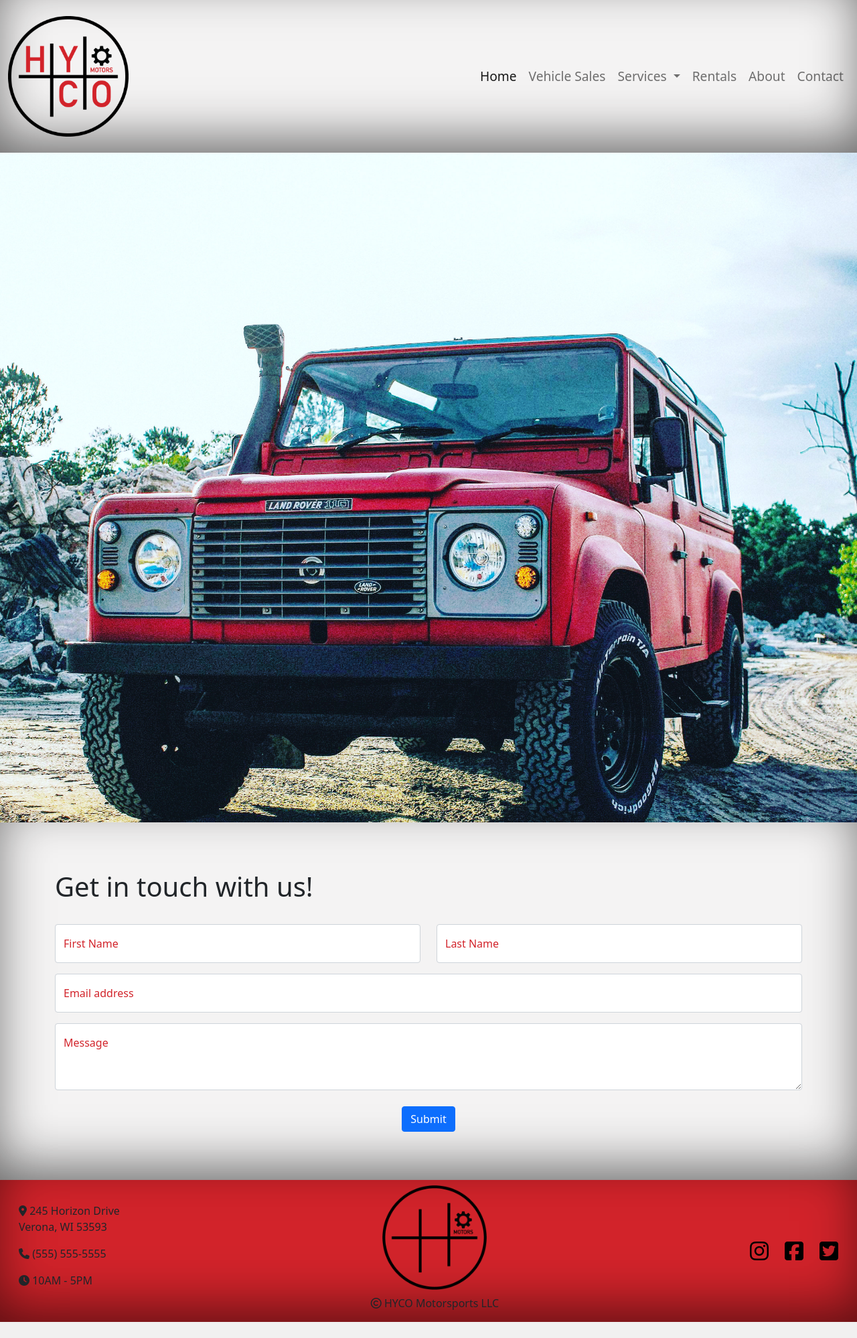
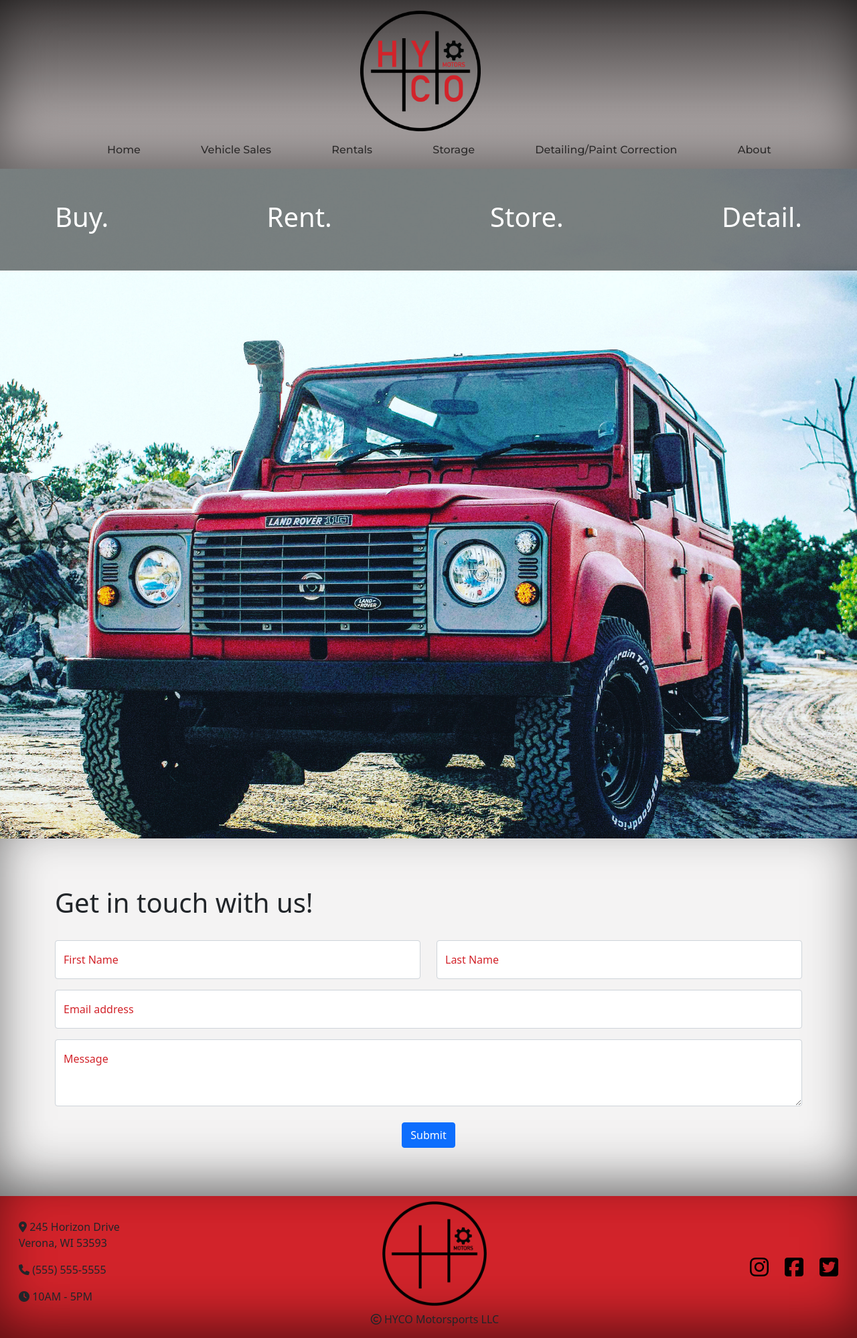
Before and after one commit to Hyco-Motorcars/website_bootstrap_django, a Django app: page / in a window 1280 px wide. Shown: the whole page at 67% size. Before the commit the page ends 1974 px from the top, so only its background shows below. Run offline with Django 3.2, Linux system fonts and the light colour scheme; some libraries are stand-ins or nearby versions; some web fonts are replaced.

Commit message:
changed the nav and added the brand tags on the front page

```diff
--- /dev/null
+++ b/static/javascript/index.js
@@ -0,0 +1,34 @@
+const brandTransform = () => {
+    const brandButton = document.querySelector('.brand-button');
+    const brandTags = document.querySelectorAll('.brand-marker');
+
+    brandButton.addEventListener('click',()=> {
+        //Transform brand tags
+        brandTags.forEach((tag, index) => {
+            if (tag.style.animation) {
+                tag.style.animation = '';
+            }
+            else {
+                tag.style.animation = 'brandTransformAnimation';
+                tag.style["-webkit-animation-duration"] = `${(4 - index)}s`;
+            }
+        });
+    });
+}
+
+// brandTransform();
+
+
+window.onload = function brandTransform (){
+    const brandTags = document.querySelectorAll('.brand-marker');
+
+    brandTags.forEach((tag, index) => {
+        if (tag.style.animation) {
+            tag.style.animation = '';
+        }
+        else {
+            tag.style.animation = 'brandTransformAnimation';
+            tag.style["-webkit-animation-duration"] = `${(4 - index)}s`;
+        }
+    });
+}
--- /dev/null
+++ b/static/javascript/nav.js
@@ -0,0 +1,26 @@
+const navSlide = () => {
+    const burger = document.querySelector('.burger');
+    const nav = document.querySelector('.menu-items-main');
+    const navLinks = document.querySelectorAll('.menu-items-main li');
+
+    burger.addEventListener('click',()=> {
+        //Toggle nav
+        nav.classList.toggle('nav-active');
+
+        //Animate Links
+        navLinks.forEach((link, index) => {
+            if (link.style.animation) {
+                link.style.animation = '';
+            }
+            else {
+                link.style.animation = 'navLinkFade 1.5s ease'; //forwards ${index / 7 + 2}s';
+            }
+        });
+
+        //Burger animation
+        burger.classList.toggle('toggle');
+    });
+}
+
+
+navSlide();
--- a/static/styles/components/nav.css
+++ b/static/styles/components/nav.css
@@ -1,4 +1,4 @@
-.navbar {
+/* .navbar {
     background-color: #F4F3F3;
     box-shadow: inset 0px -26px 79px -8px rgba(0, 0, 0, 0.58);
 }
@@ -22,4 +22,140 @@
 .dropdown-item:hover {
     color: #cea135;
     background-color: transparent;
+} */
+
+.nav-wrapper {
+  display: flex;
+  justify-content: space-around;
+  align-items: center;
+  min-height: 8vh;
+  background: linear-gradient(to bottom, rgb(65, 61, 61), rgb(207, 200, 200));
+  font-family: "Montserrat", sans-serif;
+  box-shadow: inset 0px -26px 79px -8px rgba(0, 0, 0, 0.58);
 }
+
+.menu-items-main {
+  display: flex;
+  justify-content: space-between;
+  align-items: center;
+  width: 80vw;
+}
+
+.menu-items-main li {
+  list-style: none;
+  position: relative;
+}
+
+.menu-items-main li a {
+  text-decoration: none;
+  font-size: 1rem;
+  color: black;
+  transition: color 0.3s;
+  opacity: 0.7;
+}
+
+.nav-dropdown-menu {
+  position: absolute;
+  width: 350px;
+  font-size: 1rem;
+  /* z-index: 2; */
+  background-color: rgb(133, 128, 128);
+  top: 45px;
+  left: 0px;
+  opacity: 0;
+  /* transition: all 0.3s; */
+  /* transform: translateY(0%); */
+  /* visibility: hidden; */
+}
+
+.services-tab:hover .nav-dropdown-menu {
+  opacity: 1 !important;
+}
+
+.nav-dropdown-menu li {
+  margin: 10px 0px;
+}
+
+.menu-items-main li a:hover {
+  color: #d2232a;
+}
+
+.burger div {
+  width: 25px;
+  height: 3px;
+  background-color: black;
+  margin: 7px;
+  transition: all 0.3s ease;
+}
+
+.burger {
+  display: none;
+}
+
+@media screen and (max-width: 768px) {
+  body {
+    overflow-x: hidden;
+  }
+  .menu-items-main {
+    position: absolute;
+    right: 0px;
+    height: 92vh;
+    top: 212px;
+    background: linear-gradient(
+      to bottom,
+      rgb(65, 61, 61) 20%,
+      rgb(161, 158, 158)
+    );
+    display: flex;
+    flex-direction: column;
+    align-items: center;
+    justify-content: space-around;
+    width: 50%;
+    transform: translateX(100%);
+    transition: transform 0.5s ease-in;
+  }
+
+  .nav-wrapper {
+    background: linear-gradient(to bottom, rgb(184, 177, 177), rgb(65, 61, 61));
+  }
+
+  .menu-items-main li {
+    opacity: 0.7;
+  }
+
+  .burger {
+    display: block;
+    cursor: pointer;
+  }
+
+  .nav-logo {
+    justify-content: space-around !important;
+  }
+}
+
+.nav-active {
+  transform: translateX(0%);
+}
+
+@keyframes navLinkFade {
+  from {
+    opacity: 0;
+    transform: translateX(100px);
+  }
+  to {
+    opacity: 0.7;
+    transform: translateX(0px);
+  }
+}
+
+.toggle .line1 {
+  transform: rotate(-45deg) translate(-5px, 9px);
+  background-color: #d2232a;
+}
+.toggle .line2 {
+  opacity: 0;
+}
+.toggle .line3 {
+  transform: rotate(45deg) translate(-5px, -9px);
+  background-color: #d2232a;
+}
--- /dev/null
+++ b/static/styles/index.css
@@ -0,0 +1,31 @@
+body {
+  overflow-x: hidden;
+}
+
+.brand-markers {
+  color: white;
+}
+
+.brand-background {
+  background: rgba(0, 0, 0, 0.5);
+}
+
+.brand-marker {
+  /* transform: translateX(-100vw); */
+  /* transition: transform 1s ease-in; */
+}
+
+.brand-marker-active {
+  /* transform: translateX(0px); */
+}
+
+@keyframes brandTransformAnimation {
+  from {
+    opacity: 0;
+    transform: translateX(-100vw);
+  }
+  to {
+    opacity: 1;
+    transform: translateX(0px);
+  }
+}
--- a/templates/base.html
+++ b/templates/base.html
@@ -16,6 +16,8 @@
     <!-- Links for fonts/APIs -->
     <script src="https://kit.fontawesome.com/61d3f7ece8.js" crossorigin="anonymous"></script>
     <link href="https://fonts.googleapis.com/css2?family=Fugaz+One&family=Oleo+Script&family=Racing+Sans+One&family=Shrikhand&display=swap" rel="stylesheet">
+    <link href="https://fonts.googleapis.com/css2?family=Montserrat:wght@300&display=swap" rel="stylesheet">
+    <link href="https://fonts.googleapis.com/css2?family=Montserrat:wght@300;500&display=swap" rel="stylesheet">
 
     <!-- Stylesheets -->
     <link rel="stylesheet" href="{% static 'styles/components/nav.css' %}">
@@ -23,6 +25,7 @@
     <link rel="stylesheet" href="{% static 'styles/components/contact-form.css' %}">
     <link rel="stylesheet" href="{% static 'styles/components/page-heading.css' %}">
     <link rel="stylesheet" href="{% static 'styles/components/filter-form.css' %}">
+    <link rel="stylesheet" href="{% static 'styles/index.css' %}">
     <link rel="stylesheet" href="{% static 'styles/vehicle-sales.css' %}">
 
     {% block head_content %}
--- a/templates/components/nav.html
+++ b/templates/components/nav.html
@@ -1,7 +1,7 @@
 {% load static %}
 
 <!-- Navbar -->
-<nav class="navbar navbar-expand-lg navbar-light">
+<!-- <nav class="navbar navbar-expand-lg navbar-light">
     <div class="container-fluid">
       <a class="navbar-brand py-3" href="#">
         <img src="{% static 'images/logos/HYCO_MOTORS_circle_MDK.png' %}" alt="" width="180" height="100%">
@@ -38,4 +38,70 @@
         </ul>
       </div>
     </div>
-  </nav>
+  </nav> -->
+
+
+<div class=nav-wrapper>
+  <div class="container-fluid">
+    <div class="row nav-logo justify-content-center align-items-center">
+      <div class="col-auto">
+        <div class="nav-logo py-3">
+          <a href="#">
+            <img src="{% static 'images/logos/HYCO_MOTORS_circle_MDK.png' %}" alt="" width="180" height="100%">
+          </a>
+        </div>
+      </div>
+      <div class="col-auto">
+        <div class="burger">
+          <div class="line1"></div>
+          <div class="line2"></div>
+          <div class="line3"></div>
+        </div>
+      </div>
+    </div>
+
+    <div class="row justify-content-center">
+      <div class="col-auto">
+        <ul class="menu-items-main">
+          <li>
+            <a href="#" class="brand-button">Home</a>
+          </li>
+          <li>
+            <a href="#">Vehicle Sales</a>
+          </li>
+          <li>
+            <a href="#">Rentals</a>
+          </li>
+          <li>
+            <a href="#">Storage</a>
+          </li>
+          <li>
+            <a href="#">Detailing/Paint Correction</a>
+          </li>
+          <li>
+            <a href="#">About</a>
+          </li>
+        </ul>
+      </div>
+    </div>
+  </div>
+  <!-- <ul>
+    <li>
+      <a href="#">Home</a>
+    </li>
+    <li>
+      <a href="#">Vehicle Sales</a>
+    </li>
+    <li>
+      <a href="#">Rentals</a>
+    </li>
+    <li>
+      <a href="#">Services</a>
+    </li>
+    <li>
+      <a href="#">About</a>
+    </li>
+  </ul> -->
+</div>
+
+<script src="{% static 'javascript/nav.js' %}"></script>
--- a/templates/index.html
+++ b/templates/index.html
@@ -12,18 +12,43 @@
 {% block content %}
 
 <!-- Main body -->
-<div class="container-fluid" style="padding: 0px">
 <!-- Background image -->
+
 <div class="bg-image" style="background-image: url('{% static 'images/background/land_rover.jpg' %}');
     height: 1000px;
     background-attachment: fixed;
     background-position: center;
     background-repeat: no-repeat;
     background-size: cover;"
-    ></div>
+>
+    <div class="container-fluid brand-background">
+        <div class="container">
+            <div class="row py-5 justify-content-between brand-markers">
+                <div class="col-auto">
+                    <h1 class="brand-marker">Buy.</h1>
+                </div>
+
+                <div class="col-auto">
+                    <h1 class="brand-marker">Rent.</h1>
+                </div>
+
+                <div class="col-auto">
+                    <h1 class="brand-marker">Store.</h1>
+                </div>
+
+                <div class="col-auto">
+                    <h1 class="brand-marker">Detail.</h1>
+                </div>
+            </div>
+        </div>
+    </div>
+</div>
 <!-- Background image -->
-</div>
+
 
 {% include 'components/contact_form.html' %}
 
+<!-- JS files -->
+<script src="{% static 'javascript/index.js' %}"></script>
+
 {% endblock %}
```
Lines whose indentation alone changed are shown as unchanged.
